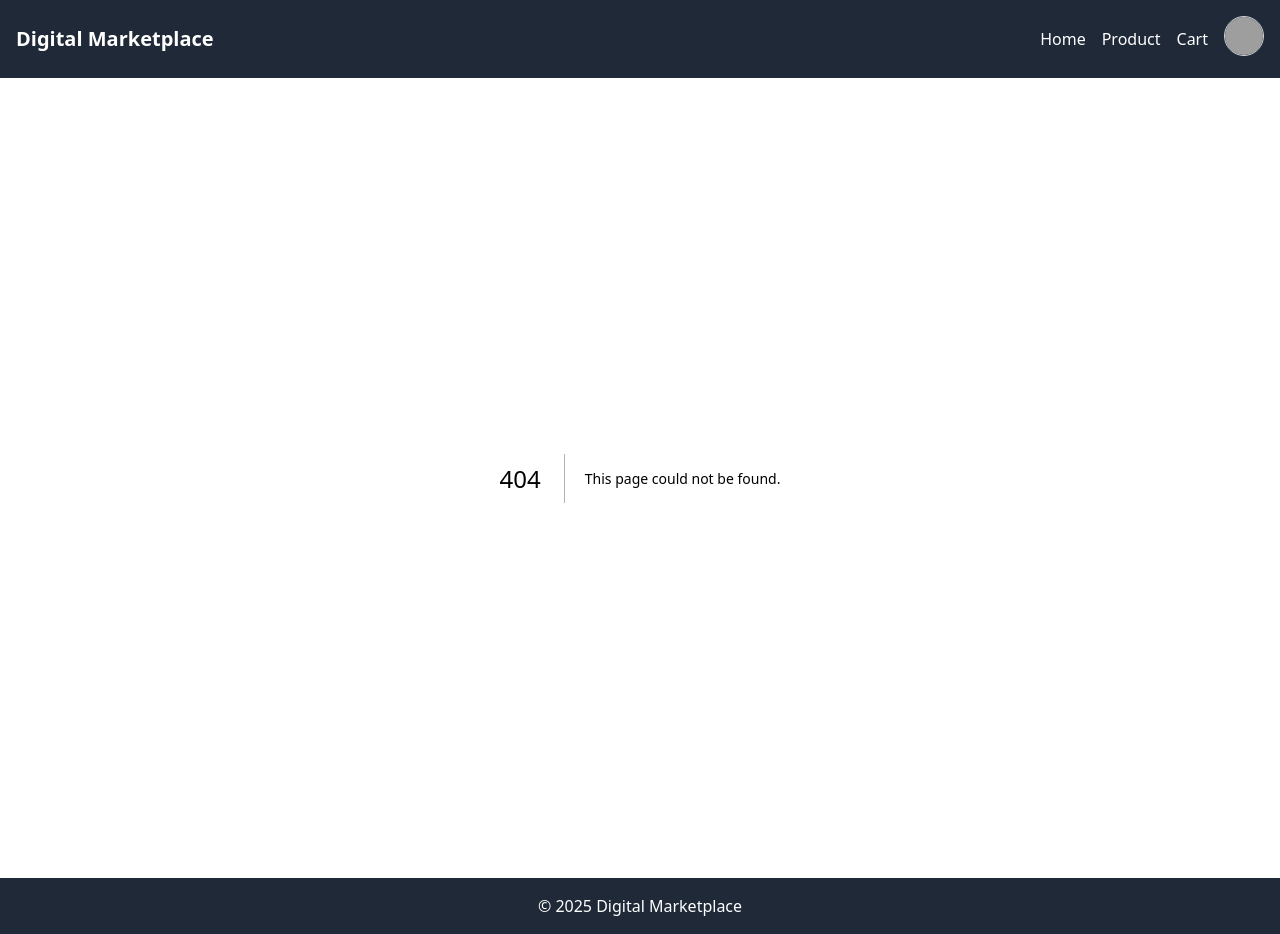
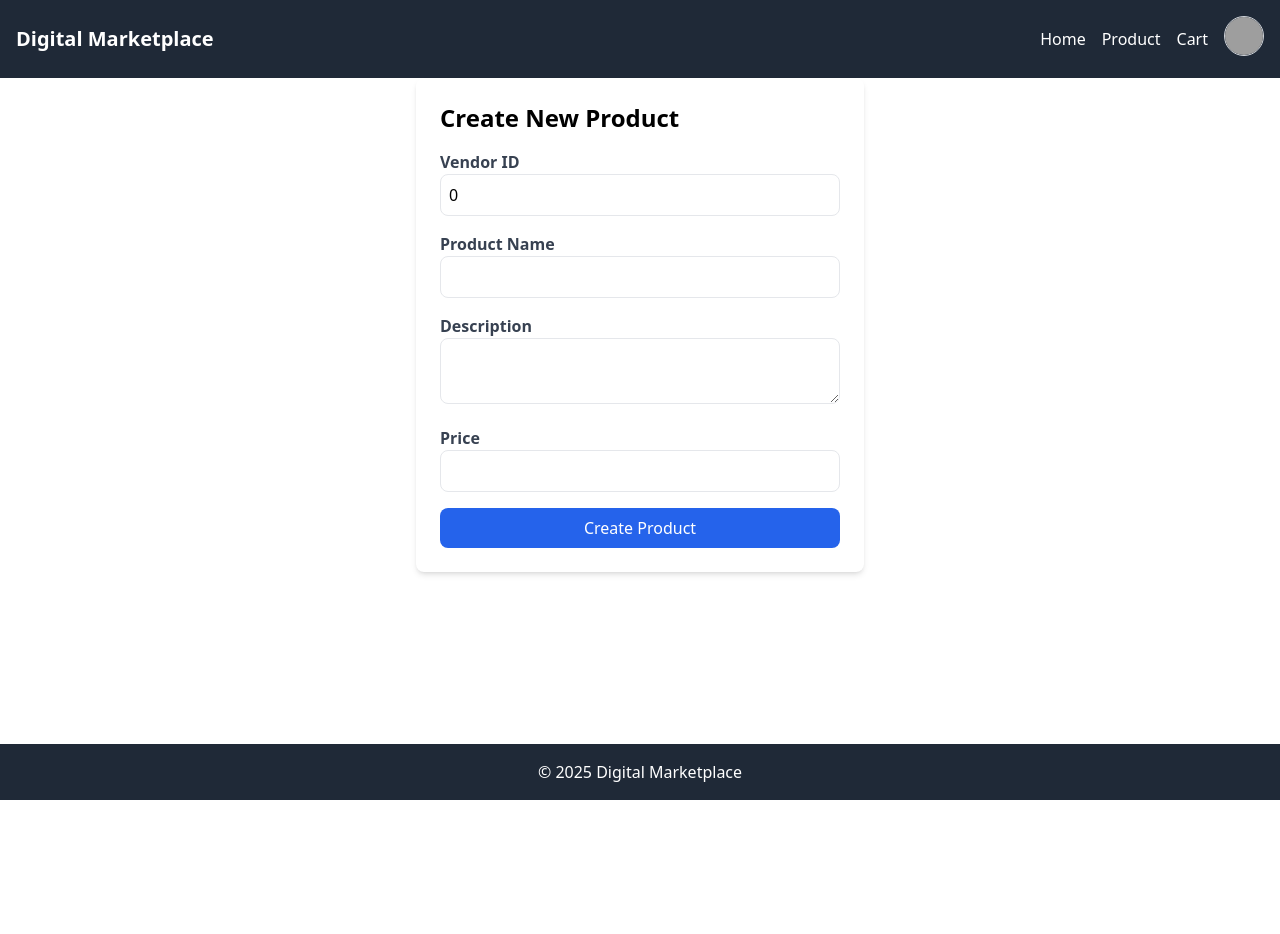
Before and after one commit to amiradmin/multi-vendor-digital-store, a Next.js app in the folder frontend/: page /products/new in a window 1280 px wide. Before the commit this address had no page. After the commit the page ends 800 px from the top, so only its background shows below. Built offline with nearby package versions, Linux system fonts and the light colour scheme; no server answers.

Commit message:
Add product creation feature with token authorization

```diff
--- /dev/null
+++ b/frontend/app/products/new/page.tsx
@@ -0,0 +1,114 @@
+"use client";
+import { useState } from "react";
+import { useRouter } from "next/navigation";
+import api from "./../../utils/api";
+
+const NewProductPage = () => {
+  const [vendor, setVendor] = useState(0);
+  const [name, setName] = useState("");
+  const [description, setDescription] = useState("");
+  const [price, setPrice] = useState("");
+  const [loading, setLoading] = useState(false);
+  const [error, setError] = useState("");
+  const [success, setSuccess] = useState("");
+  const router = useRouter();
+
+  const handleSubmit = async (e: React.FormEvent) => {
+    e.preventDefault();
+    setLoading(true);
+    setError("");
+    setSuccess("");
+
+    // Basic price validation
+    if (isNaN(Number(price)) || Number(price) <= 0) {
+      setError("Please enter a valid price.");
+      setLoading(false);
+      return;
+    }
+
+    const token = localStorage.getItem("token");
+
+    if (!token) {
+      setError("You must be logged in to create a product.");
+      setLoading(false);
+      return;
+    }
+
+    try {
+      const response = await api.post("/products/create/", {
+        vendor,
+        name,
+        description,
+        price,
+      }, {
+        headers: {
+          Authorization: `Bearer ${token}`,
+        },
+      });
+      setSuccess("Product created successfully!");
+      setTimeout(() => router.push("/"), 1500);
+    } catch (err: any) {
+      setError(err.response?.data?.error || "Failed to create product.");
+    } finally {
+      setLoading(false);
+    }
+  };
+
+  return (
+    <div className="max-w-md mx-auto bg-white p-6 rounded-lg shadow-md">
+      <h2 className="text-2xl font-bold mb-4">Create New Product</h2>
+      {error && <p className="text-red-500">{error}</p>}
+      {success && <p className="text-green-500">{success}</p>}
+      <form onSubmit={handleSubmit}>
+        <div className="mb-4">
+          <label className="block text-gray-700 font-semibold">Vendor ID</label>
+          <input
+            type="number"
+            value={vendor}
+            onChange={(e) => setVendor(Number(e.target.value))}
+            className="w-full p-2 border rounded-lg"
+            required
+          />
+        </div>
+        <div className="mb-4">
+          <label className="block text-gray-700 font-semibold">Product Name</label>
+          <input
+            type="text"
+            value={name}
+            onChange={(e) => setName(e.target.value)}
+            className="w-full p-2 border rounded-lg"
+            required
+          />
+        </div>
+        <div className="mb-4">
+          <label className="block text-gray-700 font-semibold">Description</label>
+          <textarea
+            value={description}
+            onChange={(e) => setDescription(e.target.value)}
+            className="w-full p-2 border rounded-lg"
+            required
+          />
+        </div>
+        <div className="mb-4">
+          <label className="block text-gray-700 font-semibold">Price</label>
+          <input
+            type="text"
+            value={price}
+            onChange={(e) => setPrice(e.target.value)}
+            className="w-full p-2 border rounded-lg"
+            required
+          />
+        </div>
+        <button
+          type="submit"
+          className="w-full bg-blue-600 text-white p-2 rounded-lg hover:bg-blue-700"
+          disabled={loading}
+        >
+          {loading ? "Creating..." : "Create Product"}
+        </button>
+      </form>
+    </div>
+  );
+};
+
+export default NewProductPage;
```
